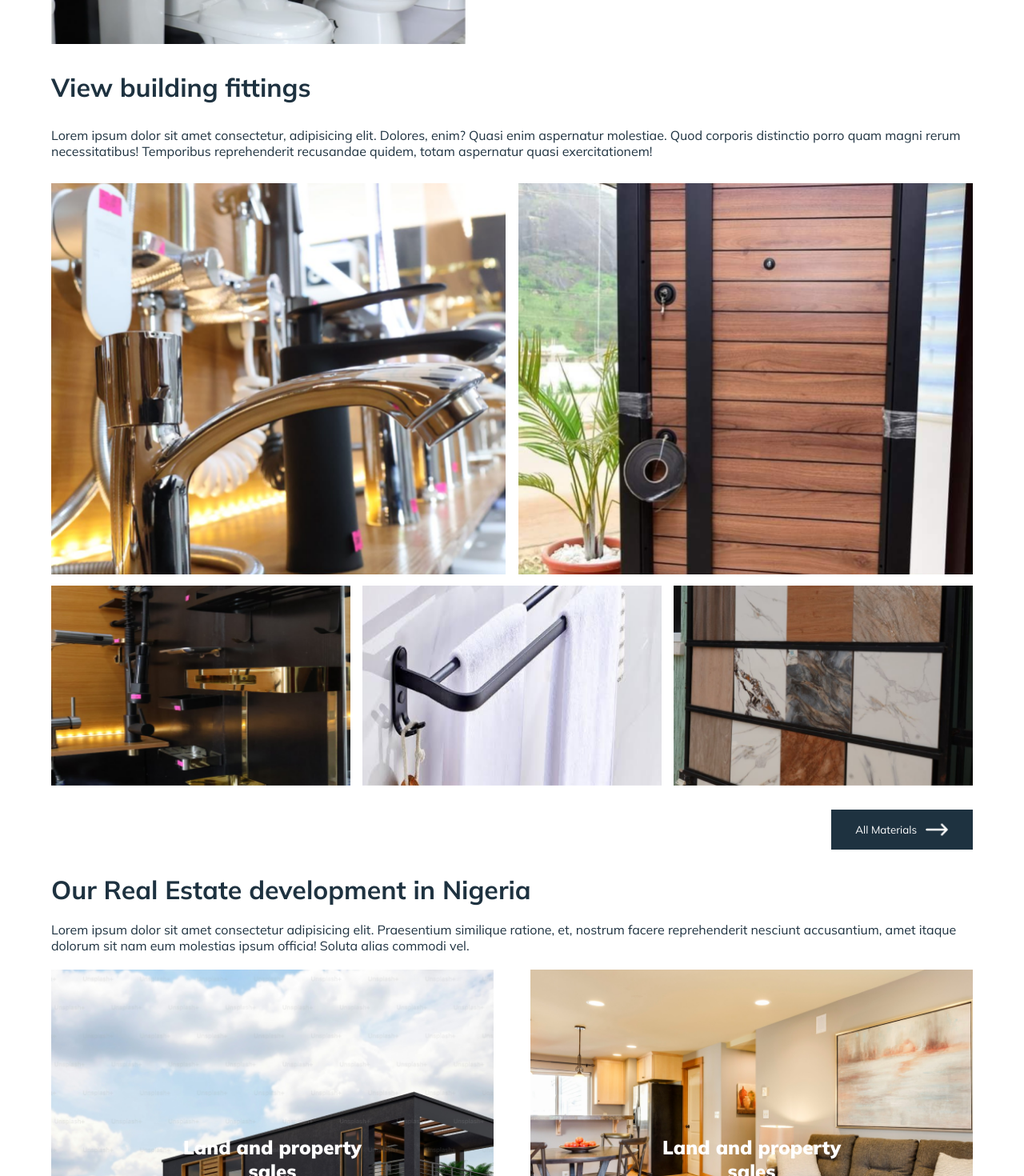
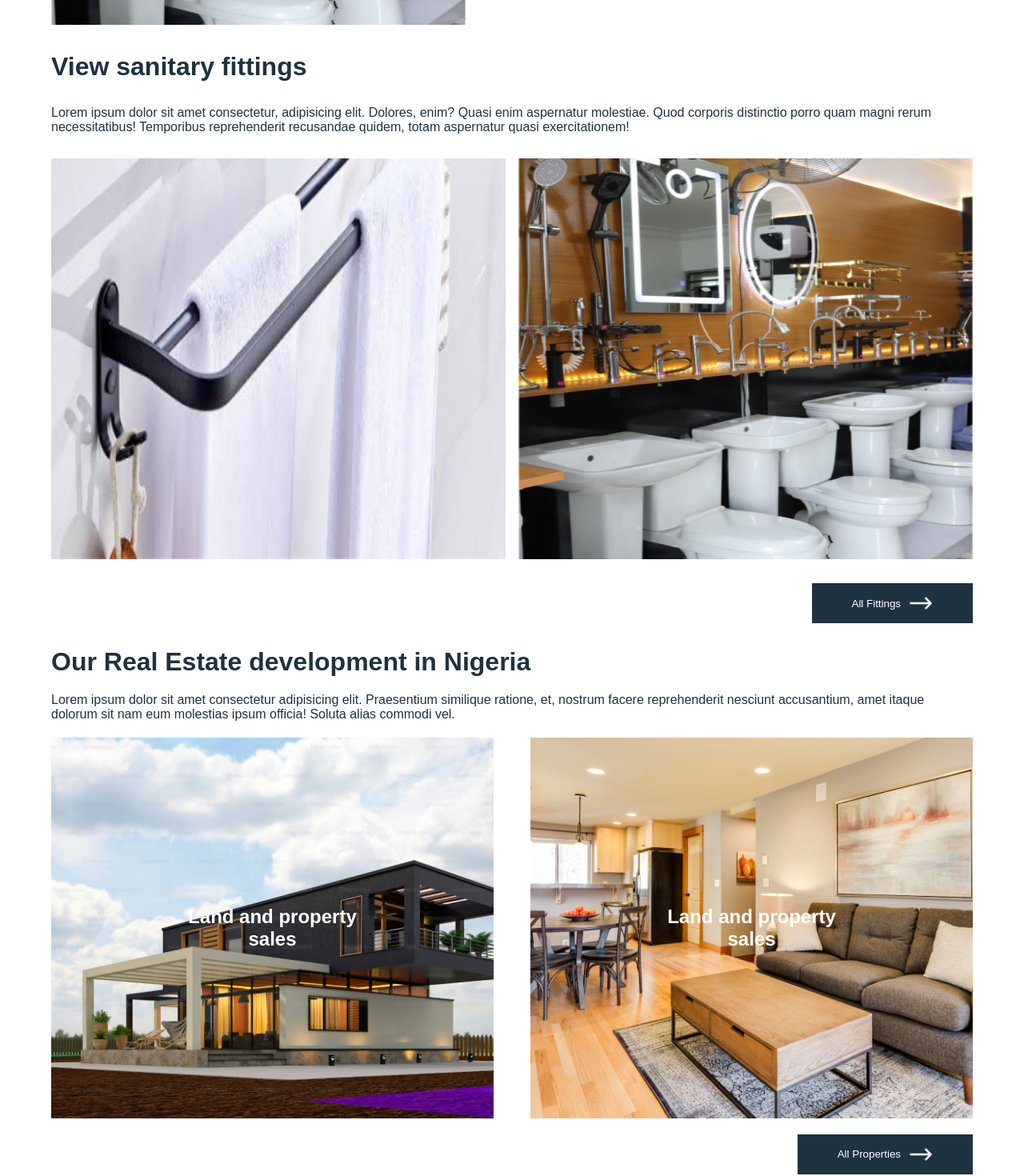
Before and after one commit to Empire688682/HomeFittings-Project, a React (Vite) app: page / in a window 1280 px wide. Shown: the part 1040-2510 px from the top of the page at 80% size. Built offline with nearby package versions, Linux system fonts and the light colour scheme.

Commit message:
latest update

```diff
--- a/src/App.jsx
+++ b/src/App.jsx
@@ -5,8 +5,11 @@ import { Route, Routes } from 'react-router-dom'
 import Home from './Component/Home/Home'
 import About from './Component/About/About'
 import Project from './Component/Project/Project'
-import Contact from './Component/Contact/Contact'
 import Footer from './Component/Footer/Footer'
+import SanitaryFittingsPage from './Component/SanitaryFittingsPage/SanitaryFittingsPage'
+import RealEstatePage from './Component/RealEstatePage/RealEstatePage'
+import DoorsPage from './Component/DoorsPage/DoorsPage'
+import TilesPage from './Component/TilesPage/TilesPage'
 
 const App = () => {
   return (
@@ -16,7 +19,10 @@ const App = () => {
           <Route path='/' element={<Home/>}/>
           <Route path='/about' element={<About/>}/>
           <Route path='/project' element={<Project/>}/>
-          <Route path='/contact' element={<Contact/>}/>
+          <Route path='/Sgallery' element={<SanitaryFittingsPage/>}/>
+          <Route path='/Rgallery' element={<RealEstatePage/>}/>
+          <Route path='/Dgallery' element={<DoorsPage/>}/>
+          <Route path='/Tgallery' element={<TilesPage/>}/>
         </Routes>
         <Footer/>
     </div>
--- a/src/Component/Contact/Contact.css
+++ /dev/null
@@ -1,6 +0,0 @@
-.contact{
-    width: 100%;
-    padding-left: 5%;
-    padding-right: 5%;
-    margin: 30px 0;
-}
--- a/src/Component/Contact/Contact.jsx
+++ /dev/null
@@ -1,12 +0,0 @@
-import React from 'react'
-import './Contact.css'
-
-const Contact = () => {
-  return (
-    <div className='contact'>
-      Contact
-    </div>
-  )
-}
-
-export default Contact
--- a/src/Component/Footer/Footer.jsx
+++ b/src/Component/Footer/Footer.jsx
@@ -10,7 +10,7 @@ const Footer = () => {
         <div className='footer'>
             <div className="footer_content">
                 <div className="big_col">
-                    <h2>CONTACT</h2>
+                    <h2>CONTACTS</h2>
                     <div className="content">
                         <img src={location_icon} alt="" />
                         <p>Plot 26 Channels Tv Avenue, Opic Ogun State</p>
--- a/src/Component/Home/Home.jsx
+++ b/src/Component/Home/Home.jsx
@@ -5,6 +5,8 @@ import About from '../About/About';
 import Project from '../Project/Project';
 import OurRealEstate from '../OurRealEstate/OurRealEstate';
 import Review from '../Review/Review';
+import Distributor from '../GoldenDoors/GoldenDoors';
+import ViewTiles from '../ViewTiles/ViewTiles';
 
 const Home = () => {
   return (
@@ -13,6 +15,8 @@ const Home = () => {
       <About/>
       <Project/>
       <OurRealEstate/>
+      <Distributor/>
+      <ViewTiles/>
       <Review/>
     </div>
   )
--- a/src/Component/Navbar/Navbar.jsx
+++ b/src/Component/Navbar/Navbar.jsx
@@ -6,7 +6,6 @@ import close_Icon from '../Assets/close_icon.png'
 
 const Navbar = () => {
   const [menu, setMenu] = useState(false);
-  console.log(menu)
   return (
     <div className='navbar_section'>
       <div className="logo">
@@ -18,7 +17,7 @@ const Navbar = () => {
             <NavLink style={{textDecoration:"none"}} className='link' to="/">Home</NavLink>
             <NavLink style={{textDecoration:"none"}} className='link' to="/about">About</NavLink>
             <NavLink style={{textDecoration:"none"}} className='link' to="/project">Project</NavLink>
-            <NavLink style={{textDecoration:"none"}} className='link' to="/contact">Contact</NavLink>
+            <a style={{textDecoration:"none"}} href="https://wa.link/z25hyo" className='link' target="_blank">Contact us</a>
         </ul>
       </div>
       <img src={menu_Icon} alt="menu" onClick={()=> setMenu(true)} className='menu_open' />
--- a/src/Component/OurRealEstate/OurRealEstate.css
+++ b/src/Component/OurRealEstate/OurRealEstate.css
@@ -37,34 +37,33 @@
    color: #ffffff;
    font-weight: 900;
 }
-.our_real_estate .all_btn_con{
+
+.our_real_estate .btn_con {
     width: 100%;
     display: flex;
     align-items: end;
     justify-content: flex-end;
- }
- .our_real_estate .all_btn{
-    margin-top: 10px;
+}
+.our_real_estate .btn {
     background-color: #1E3240;
     color: #ffff;
     border: none;
-    padding: 10px 30px;
+    padding: 5px 25px;
     cursor: pointer;
     display: flex;
     align-items: center;
     gap: 10px;
- }
- .all_btn img{
-     width: 30px;
-     background-color: transparent;
- }
-
+}
+.btn img {
+    width: 30px;
+    background-color: transparent;
+}
  @media (max-width:690px) {
     .our_real_estate .main_content .two_col {
         flex-basis: 100%;
         min-width: 300px;
     }
-    .our_real_estate .all_btn_con{
+    .our_real_estate .btn_con{
         width: 100%;
         display: flex;
         align-items: center;
--- a/src/Component/OurRealEstate/OurRealEstate.jsx
+++ b/src/Component/OurRealEstate/OurRealEstate.jsx
@@ -3,6 +3,7 @@ import './OurRealEstate.css';
 import property_1 from '../Assets/property_1.png'
 import property_2 from '../Assets/property_2.png'
 import arrow_icon from '../Assets/right-arrow.png'
+import { NavLink } from 'react-router-dom';
 
 const OurRealEstate = () => {
     return (
@@ -23,10 +24,12 @@ const OurRealEstate = () => {
                     </div>
                 </div>
             </div>
-            <div className="all_btn_con">
-                <button className='all_btn'>
-                    All Property
-                    <img src={arrow_icon} alt="" />
+            <div className="btn_con">
+                <button className='btn'>
+                    <NavLink style={{ textDecoration: "none" }} className='btn' to="/Rgallery">
+                        All Properties
+                        <img src={arrow_icon} alt="" />
+                    </NavLink>
                 </button>
             </div>
         </div>
--- a/src/Component/Project/Project.css
+++ b/src/Component/Project/Project.css
@@ -1,21 +1,25 @@
-.project{
+.project {
     width: 100%;
     padding-left: 5%;
     padding-right: 5%;
     margin: 30px 0;
 }
-.project h1{
+
+.project h1 {
     padding-bottom: 30px;
 }
-.project p{
+
+.project p {
     padding-bottom: 30px;
 }
-.project_m_content{
+
+.project_m_content {
     display: flex;
     flex-direction: column;
     gap: 10px;
 }
-.two_colum_con{
+
+.two_colum_con {
     display: flex;
     width: 100%;
     justify-content: space-between;
@@ -23,85 +27,70 @@
     gap: 10px;
     flex-wrap: wrap;
 }
-.two_colum{
+
+.two_colum {
     flex-basis: 49.3%;
     min-width: 300px;
+    height: 501px;
 }
-.two_colum img{
-    width: 100%;
-}
-.three_colum_con{
-    display: flex;
-    width: 100%;
-    justify-content: space-between;
-    align-items: center;
-    gap: 10px;
-    flex-wrap: wrap;
-}
-.three_colum{
-    flex-basis: 32.5%;
-    min-width: 300px;
-    height: 250px;
-}
-.three_colum img{
+
+.two_colum img {
     width: 100%;
     height: 100%;
 }
-.project .all_btn_con{
+
+.project .btn_con {
+    margin-top: 30px;
     width: 100%;
     display: flex;
     align-items: end;
     justify-content: flex-end;
 }
-.project .all_btn{
-   margin-top: 30px;
+
+.project .btn {
     background-color: #1E3240;
     color: #ffff;
     border: none;
-   padding: 10px 30px;
+    padding: 5px 25px;
     cursor: pointer;
     display: flex;
     align-items: center;
     gap: 10px;
 }
-.all_btn img{
+
+.btn img {
     width: 30px;
     background-color: transparent;
 }
 
 @media (max-width:900px) {
-    .project h1{
+    .project h1 {
         padding-bottom: 15px;
     }
 }
+
 @media (max-width:790px) {
-    .two_colum{
+    .two_colum {
         flex-basis: 49%;
         min-width: 250px;
-    }
-    .three_colum{
-        flex-basis: 30%;
-        min-width: 200px;
     }
 }
 
 @media (max-width:690px) {
-    .project h1{
+    .project h1 {
         font-size: 30px;
         margin-top: 60px;
     }
-    .two_colum{
+
+    .two_colum {
         flex-basis: 100%;
         min-width: 250px;
     }
-    .three_colum{
-        flex-basis: 100%;
-        min-width: 300px;
-    }
-    .project .all_btn_con{
+
+    .project .btn_con {
         width: 100%;
         display: flex;
         align-items: center;
-        justify-content:center;
+        justify-content: center;
     }
 }
--- a/src/Component/Project/Project.jsx
+++ b/src/Component/Project/Project.jsx
@@ -1,16 +1,14 @@
 import React from 'react'
 import './Project.css';
-import img_1 from '../Assets/IMG_1.png';
-import img_2 from '../Assets/IMG_2.png';
-import img_3 from '../Assets/IMG_3.png';
-import img_4 from '../Assets/IMG_4.png';
-import img_5 from '../Assets/IMG_5.png';
+import img_1 from '../Assets/IMG_4.png';
+import img_2 from '../Assets/About_Img.png'
 import arrow_icon from '../Assets/right-arrow.png'
+import { NavLink } from 'react-router-dom';
 
 const Project = () => {
   return (
     <div className='project'>
-      <h1>View building fittings</h1>
+      <h1>View sanitary fittings</h1>
       <p>Lorem ipsum dolor sit amet consectetur, adipisicing elit. Dolores, enim? Quasi enim aspernatur molestiae. Quod corporis distinctio porro quam magni rerum necessitatibus! Temporibus reprehenderit recusandae quidem, totam aspernatur quasi exercitationem!</p>
       <div className="project_m_content">
         <div className="two_colum_con">
@@ -21,22 +19,13 @@ const Project = () => {
             <img src={img_2} alt="IMG" />
           </div>
         </div>
-        <div className="three_colum_con">
-          <div className="three_colum">
-            <img src={img_3} alt="IMG" />
-          </div>
-          <div className="three_colum">
-            <img src={img_4} alt="IMG" />
-          </div>
-          <div className="three_colum">
-            <img src={img_5} alt="IMG" />
-          </div>
-        </div>
       </div>
-      <div className="all_btn_con">
-        <button className='all_btn'>
-          All Materials
+      <div className="btn_con">
+        <button className='btn'>
+        <NavLink style={{textDecoration:"none"}} className='btn' to="/Sgallery">
+          All Fittings
           <img src={arrow_icon} alt=""/>
+        </NavLink>
         </button>
       </div>
     </div>
--- a/src/index.css
+++ b/src/index.css
@@ -4,6 +4,6 @@
   padding: 0;
   margin: 0;
   box-sizing: border-box;
-  font-family: "Mulish", sans-serif;
+  font-family: sans-serif, Arial, Helvetica;
   color:#1E3240;
 }
```
Lines whose indentation alone changed are shown as unchanged.
